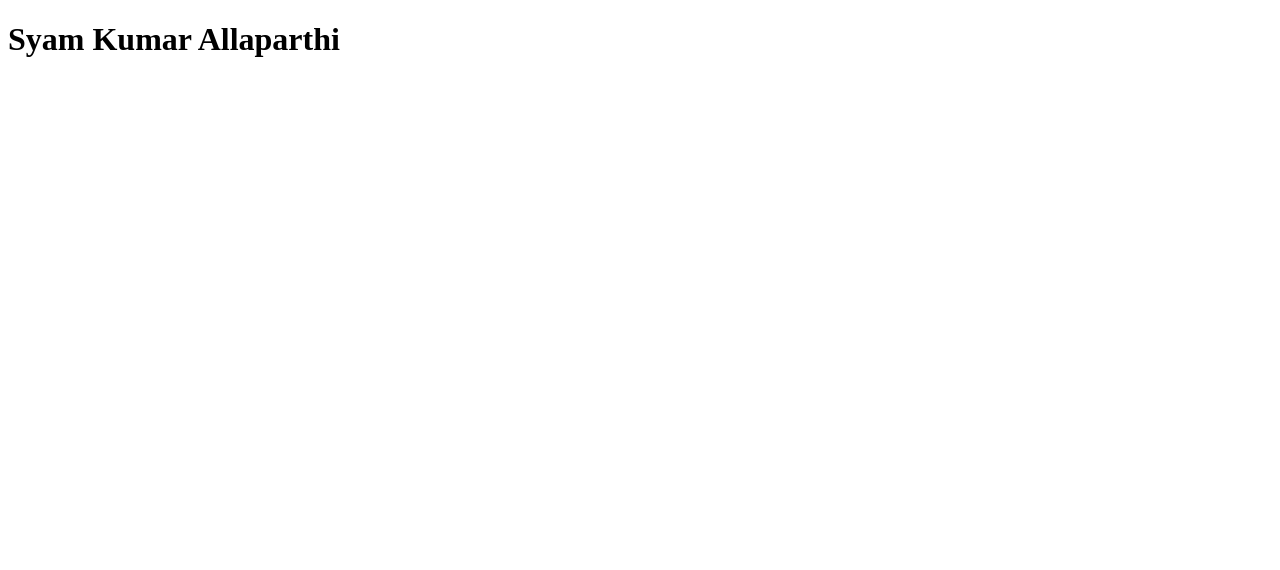
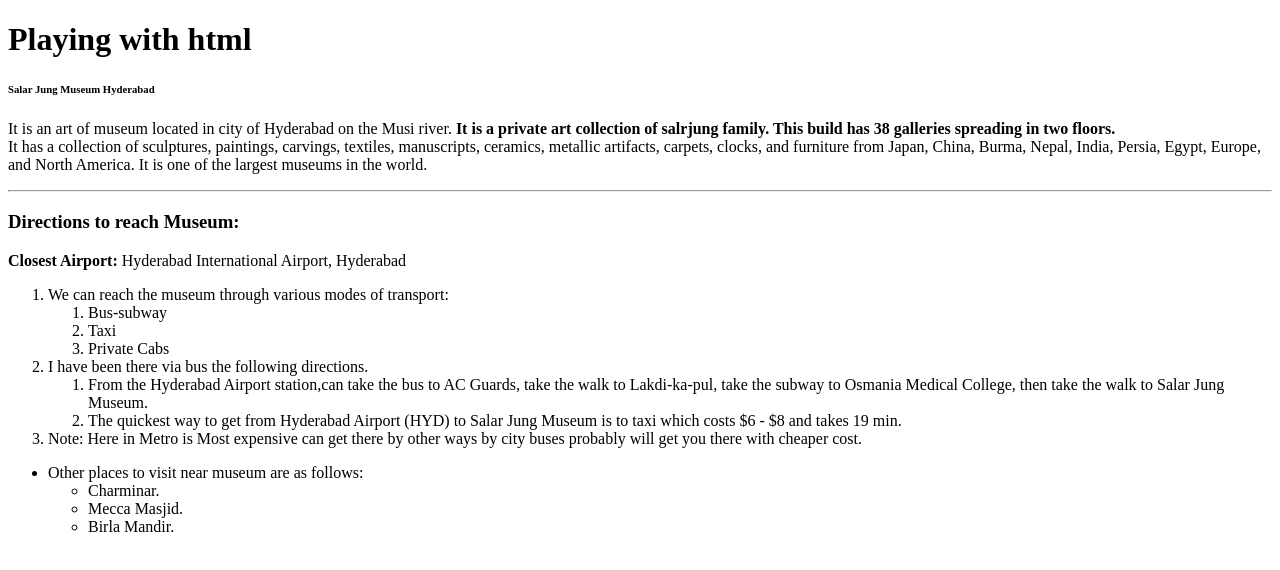
Before and after one commit to 44-563-Web-Apps-F22/44563-webapps-assignment-3-syamallaparthi, a plain HTML site: page index.html in a window 1280 px wide. Drawn offline with Linux system fonts and the light colour scheme.

Commit message:
Updated index.html

```diff
--- a/index.html
+++ b/index.html
@@ -1,11 +1,45 @@
 <!DOCTYPE html>
 <html>
     <head>
-        <title>Playing with html</title>
+        <title>Syam Kumar Allaparthi</title>
     </head>
     <body>
         <header>
-            <h1>Syam Kumar Allaparthi</h1>
+            <h1>Playing with html</h1>
+            <h6>Salar Jung Museum Hyderabad</h6>
+            <p>
+                It is an art of museum located in city of Hyderabad on the Musi river. <b>It is a private art collection of salrjung family. This build has 38 galleries spreading in two floors.</b><br>
+                It has a collection of sculptures, paintings, carvings, textiles, manuscripts, ceramics, metallic artifacts, carpets, clocks, and furniture from Japan, China, Burma, Nepal, India, Persia, Egypt, Europe, and North America. It is one of the largest museums in the world.
+            </p>
+
+            <hr>
+            <h3> Directions to reach Museum:</h3>
+            <p><b>Closest Airport:</b> Hyderabad International Airport, Hyderabad</p>
+            <ol>
+                <li>We can reach the museum through various modes of transport:</li>
+                <ol>
+                    <li>Bus-subway</li>
+                    <li>Taxi</li>
+                    <li>Private Cabs</li>
+                </ol>
+                <li>I have been there via bus the following directions.</li>
+                <ol>
+                    <li>From the Hyderabad Airport station,can take the bus to AC Guards, take the walk to Lakdi-ka-pul, take the subway to Osmania Medical College, then take the walk to Salar Jung Museum.</li>
+                    <li>The quickest way to get from Hyderabad Airport (HYD) to Salar Jung Museum is to taxi which costs $6 - $8 and takes 19 min.</li>
+                </ol>
+                <li>Note: Here in Metro is Most expensive can get there by other ways by city buses probably will get you
+                    there with cheaper cost.</li>
+            </ol>
+            <ul>
+                <li>Other places to visit near museum are as follows:</li>
+                <ul>
+                    <li>Charminar.</li>
+                    <li>Mecca Masjid.</li>
+                    <li>Birla Mandir.</li>
+                </ul>
+            </ul>
+
+
         </header>
     </body>
 </html>
```
